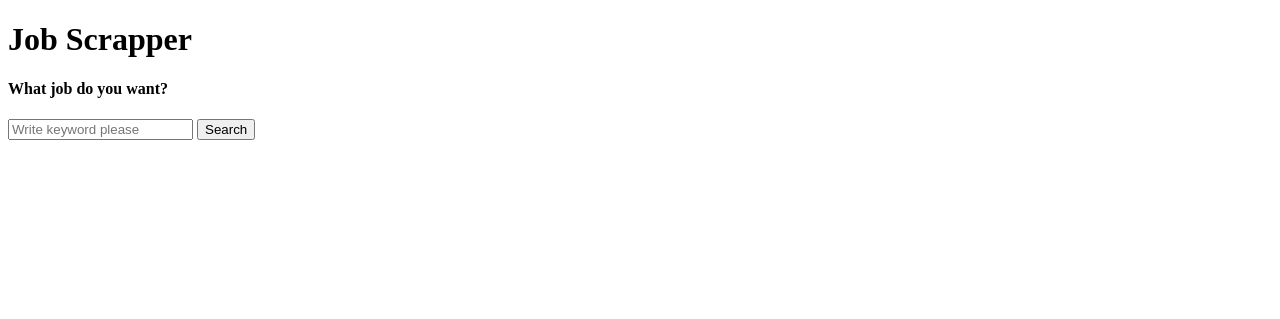
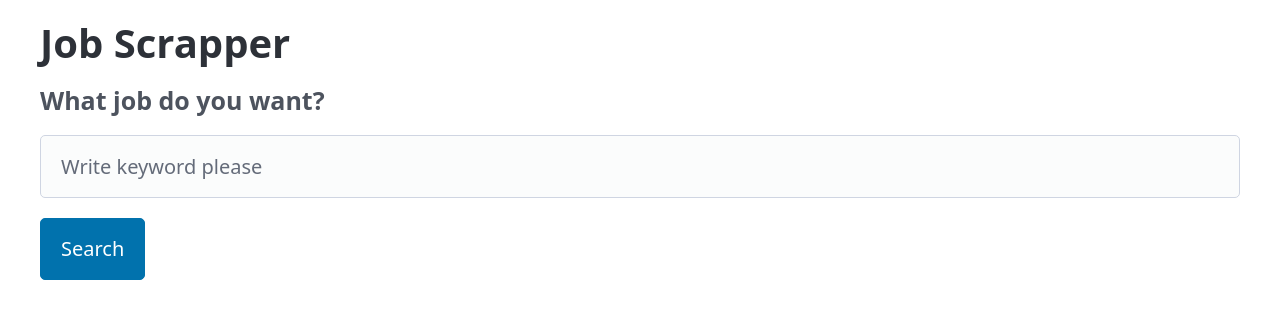
Before and after one commit to discphy/python-flask, a Flask app: page / in a window 1280 px wide. Shown: the top 319 px of the page. Run offline with Flask 3, Linux system fonts and the light colour scheme; some libraries are stand-ins or nearby versions.

Commit message:
feat(add) : home html

```diff
--- a/templates/home.html
+++ b/templates/home.html
@@ -6,13 +6,17 @@
           content="width=device-width, user-scalable=no, initial-scale=1.0, maximum-scale=1.0, minimum-scale=1.0">
     <meta http-equiv="X-UA-Compatible" content="ie=edge">
     <title>Job Scrapper</title>
+    <link rel="stylesheet" href="https://cdn.jsdelivr.net/npm/@picocss/pico@2/css/pico.min.css"
+/>
 </head>
 <body>
+    <main class="container">
         <h1>Job Scrapper</h1>
         <h4>What job do you want?</h4>
         <form action="/search">
             <input type="text" name="keyword" placeholder="Write keyword please">
             <button>Search</button>
         </form>
+    </main>
 </body>
 </html>
```
Lines whose indentation alone changed are shown as unchanged.
